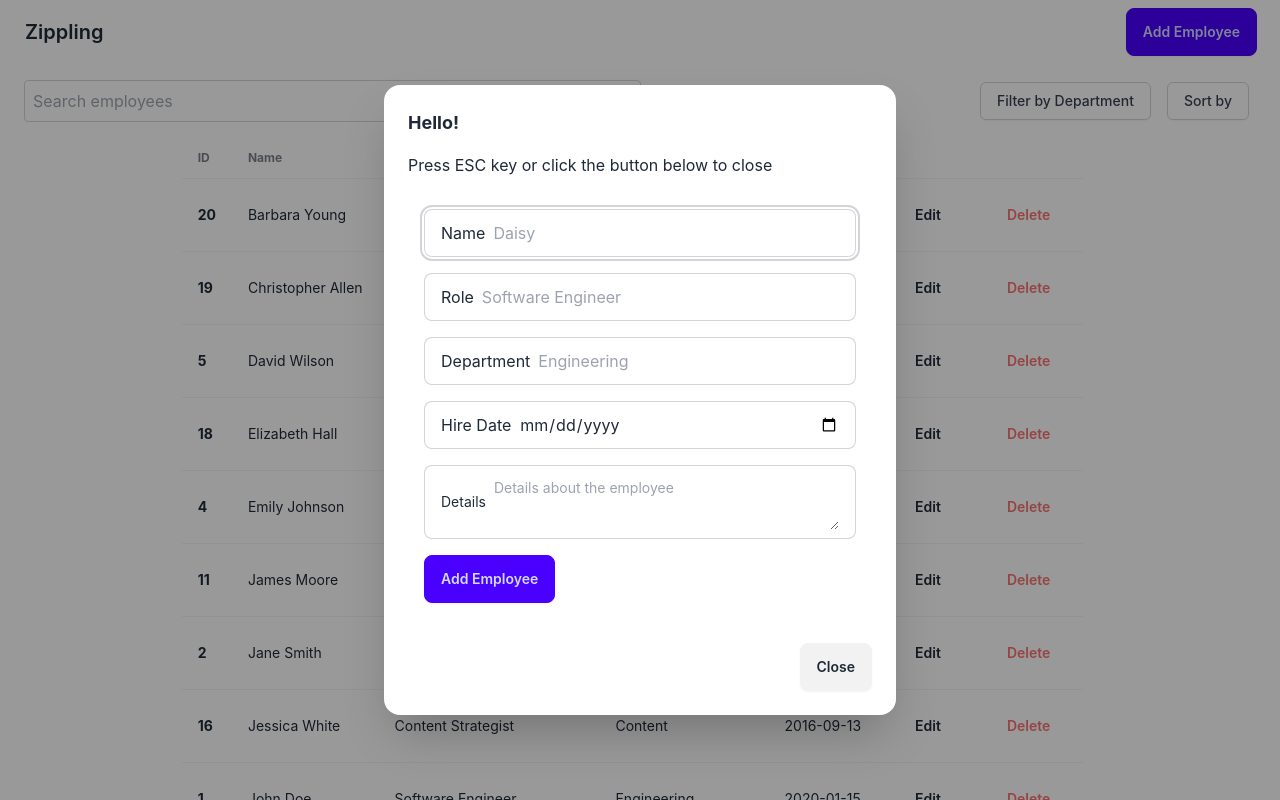
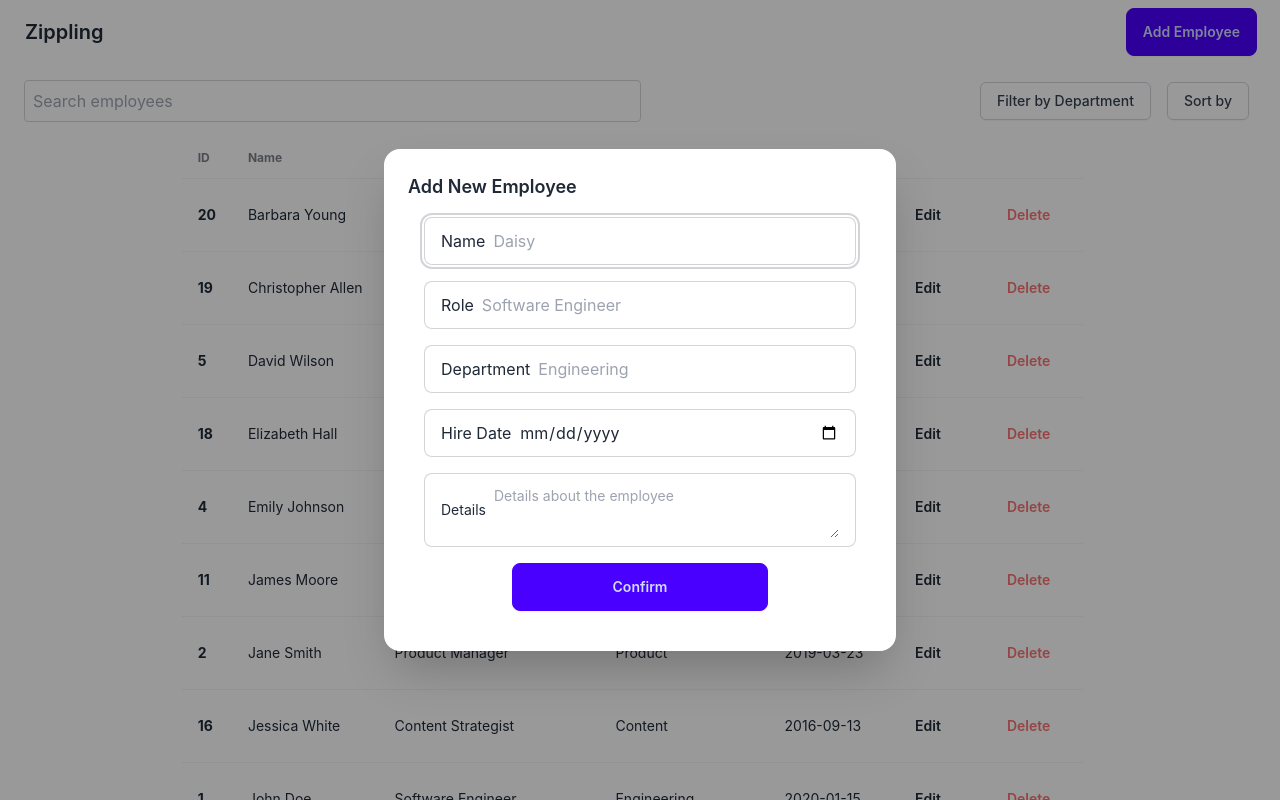
Before and after one commit to dlather/hr-plat, a React (Vite) app: page / in a window 1280 px wide. Both pictures are taken after a click on the button "Add Employee". Shown: the top 800 px of the page. Built offline with nearby package versions, Linux system fonts and the light colour scheme.

Commit message:
feat: fix components with key

```diff
--- a/src/features/employee/Employee.tsx
+++ b/src/features/employee/Employee.tsx
@@ -1,5 +1,5 @@
-import NavigationBar from "./components/navigationBar"
-import EmployeeList from "./components/employeeList"
+import EmployeeList from "./components/EmployeeList"
+import NavigationBar from "./components/NavigationBar"
 
 const Employees = () => {
   return (
--- a/src/features/employee/components/addEmployeeForm.tsx
+++ b/src/features/employee/components/EmployeeForm.tsx
@@ -1,35 +1,41 @@
 import { useForm, SubmitHandler } from "react-hook-form"
 import { useDispatch } from "react-redux"
-import { addEmployeeAsync } from "../employeeSlice"
+import { addEmployeeAsync, editEmployeeAsync } from "../employeeSlice"
 import { closeModal } from "../../../utils/common"
-import { Employee } from "../types"
+import { Employee, NewEmployee } from "../types"
+import { ADD_EMPLOYEEE_MODAL_ID } from "../../../utils/constants"
 
-type Inputs = Omit<Employee, "id">
-
-export default function AddEmployeeForm() {
+export default function EmployeeForm({
+  modalId = ADD_EMPLOYEEE_MODAL_ID,
+  defaultState,
+}: {
+  modalId: string
+  defaultState: Employee | null
+}) {
   const dispatch = useDispatch()
   const {
     register,
     handleSubmit,
     formState: { errors },
-  } = useForm<Inputs>()
+  } = useForm<NewEmployee>({
+    defaultValues: defaultState ?? {},
+  })
 
-  // Define the submit handler
-  const onSubmit: SubmitHandler<Inputs> = data => {
+  const onSubmit: SubmitHandler<NewEmployee> = data => {
     console.log(data)
-    dispatch(addEmployeeAsync(data) as any)
-    closeModal("add-employee-form")
-    // Here you would typically dispatch an action to add the employee
+    if (modalId !== ADD_EMPLOYEEE_MODAL_ID && defaultState && defaultState.id) {
+      dispatch(editEmployeeAsync({ ...data, id: defaultState.id }) as any)
+    }
+    if (modalId === ADD_EMPLOYEEE_MODAL_ID) {
+      dispatch(addEmployeeAsync(data) as any)
+    }
+    closeModal(modalId)
   }
 
   return (
-    <dialog
-      id="add-employee-form"
-      className="modal modal-bottom sm:modal-middle"
-    >
+    <dialog id={modalId} className="modal modal-bottom sm:modal-middle">
       <div className="modal-box">
-        <h3 className="font-bold text-lg">Hello!</h3>
-        <p className="py-4">Press ESC key or click the button below to close</p>
+        <h1 className="font-semibold text-lg mx-auto">Add New Employee</h1>
         <form onSubmit={handleSubmit(onSubmit)} className="space-y-4 p-4">
           {/* Name Input */}
           <label className="input input-bordered flex items-center gap-2">
@@ -94,19 +100,16 @@ export default function AddEmployeeForm() {
               {...register("details")}
             />
           </label>
-
-          {/* Submit Button */}
-          <button type="submit" className="btn btn-primary">
-            Add Employee
-          </button>
+          <div className="flex justify-center items-center gap-2">
+            <button type="submit" className="btn btn-wide btn-primary">
+              Confirm
+            </button>
+          </div>
         </form>
-
-        <div className="modal-action">
-          <form method="dialog">
-            <button className="btn">Close</button>
-          </form>
-        </div>
       </div>
+      <form method="dialog" className="modal-backdrop">
+        <button>close</button>
+      </form>
     </dialog>
   )
 }
--- a/src/features/employee/components/employeeList/index.tsx
+++ b/src/features/employee/components/EmployeeList.tsx
@@ -1,13 +1,14 @@
 import { useEffect } from "react"
 import { useDispatch, useSelector } from "react-redux"
-import { AppDispatch } from "../../../../app/store"
+import { AppDispatch } from "../../../app/store"
+import ConfirmModal from "../../../components/ConfirmModal"
+import { openModal, closeModal } from "../../../utils/common"
 import {
   selectVisibleEmployees,
   selectEmployeeStatus,
   fetchEmployeesAsync,
-} from "../../employeeSlice"
-import { closeModal, openModal } from "../../../../utils/common"
-import ConfirmModal from "../../../../components/ConfirmModal"
+} from "../employeeSlice"
+import EmployeeForm from "./EmployeeForm"
 
 function EmployeeList() {
   const dispatch = useDispatch<AppDispatch>()
@@ -50,14 +51,19 @@ function EmployeeList() {
             </thead>
             <tbody>
               {employees.map(employee => (
-                <tr>
+                <tr key={employee.id}>
                   <th>{employee.id}</th>
                   <td>{employee.name}</td>
                   <td>{employee.role}</td>
                   <td>{employee.department}</td>
                   <td>{employee.hireDate}</td>
                   <td>
-                    <button className="btn btn-ghost ">Edit</button>
+                    <button
+                      onClick={() => openModal(`edit-${employee.id}`)}
+                      className="btn btn-ghost "
+                    >
+                      Edit
+                    </button>
                   </td>
                   <td>
                     <button
@@ -66,14 +72,20 @@ function EmployeeList() {
                     >
                       Delete
                     </button>
-                    <ConfirmModal
-                      modalId={`delete-${employee.id}`}
-                      onSuccess={() => console.log("delete")}
-                      title={"Are you sure ?"}
-                      onCancel={() => closeModal(`delete-${employee.id}`)}
-                      description="yy"
-                    />
                   </td>
+                  <EmployeeForm
+                    key={`employee-form-${employee.id}`}
+                    modalId={`edit-${employee.id}`}
+                    defaultState={employee}
+                  />
+                  <ConfirmModal
+                    key={`confirm-delete-${employee.id}`}
+                    modalId={`delete-${employee.id}`}
+                    onSuccess={() => console.log("delete")}
+                    title={"Are you sure ?"}
+                    onCancel={() => closeModal(`delete-${employee.id}`)}
+                    description="This action will delete the employee"
+                  />
                 </tr>
               ))}
             </tbody>
--- a/src/features/employee/components/FilterButton.tsx
+++ b/src/features/employee/components/FilterButton.tsx
@@ -1,11 +1,19 @@
-import React, { useState } from "react"
+import { useState } from "react"
 import { useDispatch, useSelector } from "react-redux"
 import { AppDispatch } from "../../../app/store"
-import { selectVisibleEmployees, filterEmployees } from "../employeeSlice"
+import {
+  selectVisibleEmployees,
+  filterEmployees,
+  selectSortCriteria,
+  selectDepartmentType,
+} from "../employeeSlice"
 
 const FilterButton = () => {
   const [isOpen, setIsOpen] = useState(false)
-  const [departmentType, setdepartmentType] = useState<string | null>(null)
+  const departmentTypeState = useSelector(selectDepartmentType)
+  const [departmentType, setdepartmentType] = useState<string | null>(
+    departmentTypeState,
+  )
 
   const dispatch = useDispatch<AppDispatch>()
   const employees = useSelector(selectVisibleEmployees)
--- a/src/features/employee/components/navigationBar/index.tsx
+++ b/src/features/employee/components/NavigationBar.tsx
@@ -1,8 +1,10 @@
-import { openModal } from "../../../../utils/common"
-import AddEmployeeForm from "../AddEmployeeForm"
-import FilterButton from "../FilterButton"
-import SearchBar from "../SearchBar"
-import SortButton from "../SortButton"
+import { openModal } from "../../../utils/common"
+import { ADD_EMPLOYEEE_MODAL_ID } from "../../../utils/constants"
+import EmployeeForm from "./EmployeeForm"
+import FilterButton from "./FilterButton"
+import SearchBar from "./SearchBar"
+import SortButton from "./SortButton"
+
 function NavigationBar() {
   return (
     <div>
@@ -12,12 +14,12 @@ function NavigationBar() {
         </div>
         <div className="navbar-end">
           <button
-            onClick={() => openModal("add-employee-form")}
+            onClick={() => openModal(ADD_EMPLOYEEE_MODAL_ID)}
             className="btn btn-primary"
           >
             Add Employee
           </button>
-          <AddEmployeeForm />
+          <EmployeeForm />
         </div>
       </div>
       <div className="navbar bg-base-100 hidden md:flex">
--- a/src/features/employee/components/SortButton.tsx
+++ b/src/features/employee/components/SortButton.tsx
@@ -1,13 +1,15 @@
 import React, { useState } from "react"
-import { useDispatch } from "react-redux"
+import { useDispatch, useSelector } from "react-redux"
 import { AppDispatch } from "../../../app/store"
-import { NAME_ASC, SORT_MAP } from "../../../utils/constants"
-import { sortEmployees } from "../employeeSlice"
+import { SORT_MAP } from "../../../utils/constants"
+import { selectSortCriteria, sortEmployees } from "../employeeSlice"
 import { SortCriteria } from "../types"
 
 const SortButton = () => {
   const [isOpen, setIsOpen] = useState(false)
-  const [sortCriteria, setSortCriteria] = useState<SortCriteria>(NAME_ASC)
+  const sortCriteriaState = useSelector(selectSortCriteria)
+  const [sortCriteria, setSortCriteria] =
+    useState<SortCriteria>(sortCriteriaState)
   const dispatch = useDispatch<AppDispatch>()
 
   const handleSort = () => {
--- a/src/features/employee/employeeSlice.ts
+++ b/src/features/employee/employeeSlice.ts
@@ -208,3 +208,10 @@ export const selectVisibleEmployees = (state: {
 export const selectEmployeeStatus = (state: {
   employees: EmployeeSliceState
 }) => state.employees.status
+
+export const selectSortCriteria = (state: { employees: EmployeeSliceState }) =>
+  state.employees.sortCriteria
+
+export const selectDepartmentType = (state: {
+  employees: EmployeeSliceState
+}) => state.employees.departmentType
--- a/src/utils/constants.ts
+++ b/src/utils/constants.ts
@@ -7,6 +7,8 @@ export const HIRE_DESC = "hireDesc"
 export const SORT_MAP = {
   "Name (A-Z)": NAME_ASC,
   "Name (Z-A)": NAME_DESC,
-  "Hire (Recent)": HIRE_ASC,
-  "Hire (Oldest)": HIRE_DESC,
+  "Hire (Recent)": HIRE_DESC,
+  "Hire (Oldest)": HIRE_ASC,
 }
+
+export const ADD_EMPLOYEEE_MODAL_ID = "add-employee-form"
```
Also changed, not shown: src/features/employee/utils.ts (deleted).
